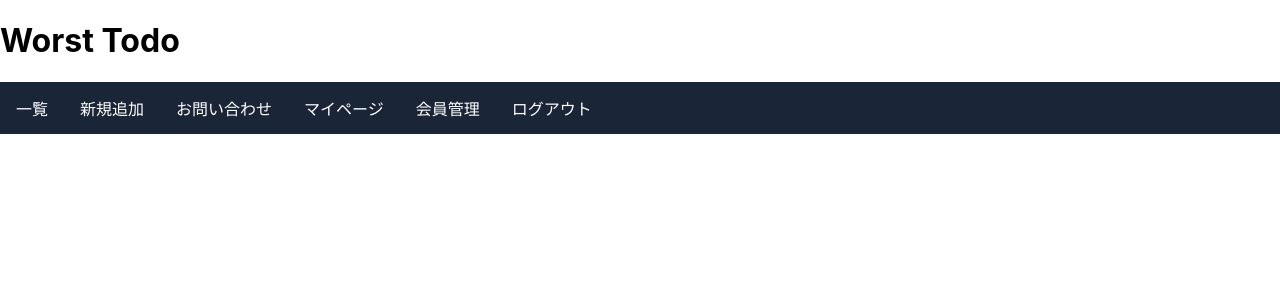
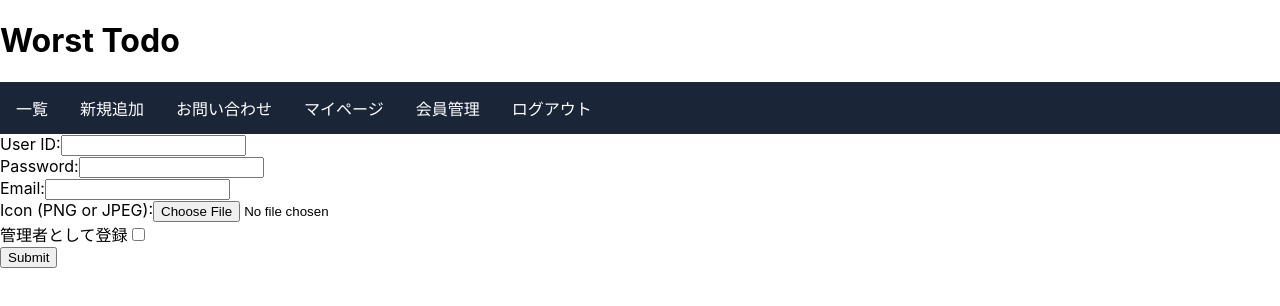
Before and after one commit to freee/badtodo-rails, a React (Create React App) app in the folder frontend/app/: page /register in a window 1280 px wide. Shown: the top 306 px of the page. Built offline with nearby package versions, Linux system fonts and the light colour scheme.

Commit message:
ユーザ登録画面の作成 CSS未割り当て

```diff
--- a/frontend/app/src/router/index.tsx
+++ b/frontend/app/src/router/index.tsx
@@ -1,10 +1,12 @@
 import { Routes, Route } from 'react-router-dom';
 import  Home  from '../views/Home';
+import Register from '../views/Register';
 
 function Router() {
 	return (
 		<Routes>
 			<Route path="/" element={<Home />} />
+			<Route path="/register" element={<Register isAdmin={true}/>} />
 		</Routes>
 	);
 }
--- /dev/null
+++ b/frontend/app/src/views/Register.tsx
@@ -0,0 +1,111 @@
+import React, { useState } from 'react';
+
+interface FormState {
+	userId: string;
+	password: string;
+	email: string;
+	icon: File | null;
+	isAdmin: boolean;
+}
+
+type RegisterProps = {
+	isAdmin: boolean
+}
+
+const initialFormState: FormState = {
+	userId: '',
+	password: '',
+	email: '',
+	icon: null,
+	isAdmin: false,
+};
+
+
+export const Register: React.FC<RegisterProps> = ({isAdmin}) => {
+	const [formData, setFormData] = useState<FormState>(initialFormState);
+
+	const handleInputChange = (
+		event: React.ChangeEvent<HTMLInputElement | HTMLTextAreaElement | HTMLSelectElement>
+	) => {
+		const { name, value } = event.target;
+		setFormData({
+			...formData,
+			[name]:value,
+		});
+	};
+
+	const handleIconChange = (event: React.ChangeEvent<HTMLInputElement>) =>{
+		const file = event.target.files && event.target.files[0];
+		setFormData({
+			...formData,
+			icon:file || null,
+		});
+	};
+
+	return (
+		<div>
+			<form>
+				<div>
+					<label>
+						User ID:
+						<input
+							type="text"
+							name="userId"
+							value={formData.userId}
+							onChange={handleInputChange}
+						/>
+					</label>
+				</div>
+				<div>
+					<label>
+						Password:
+						<input
+							type="password"
+							name="password"
+							value={formData.password}
+							onChange={handleInputChange}
+						/>
+					</label>
+				</div>
+				<div>
+					<label>
+						Email:
+						<input
+							type="email"
+							name="email"
+							value={formData.email}
+							onChange={handleInputChange}
+						/>
+					</label>
+				</div>
+				<div>
+					<label>
+						Icon (PNG or JPEG):
+						<input
+							type="file"
+							name="icon"
+							accept=".png, .jpg, .jpeg"
+							onChange={handleIconChange}
+						/>
+					</label>
+				</div>
+				{isAdmin && (
+					<div>
+						<label>
+							管理者として登録
+							<input
+								type="checkbox"
+								name="isAdmin"
+								checked={formData.isAdmin}
+								onChange={(e) => setFormData({...formData, isAdmin: e.target.checked })}
+							/>
+						</label>
+					</div>
+				)}
+				<button type="submit">Submit</button>
+			</form>
+		</div>
+	);
+};
+
+export default Register;
```
